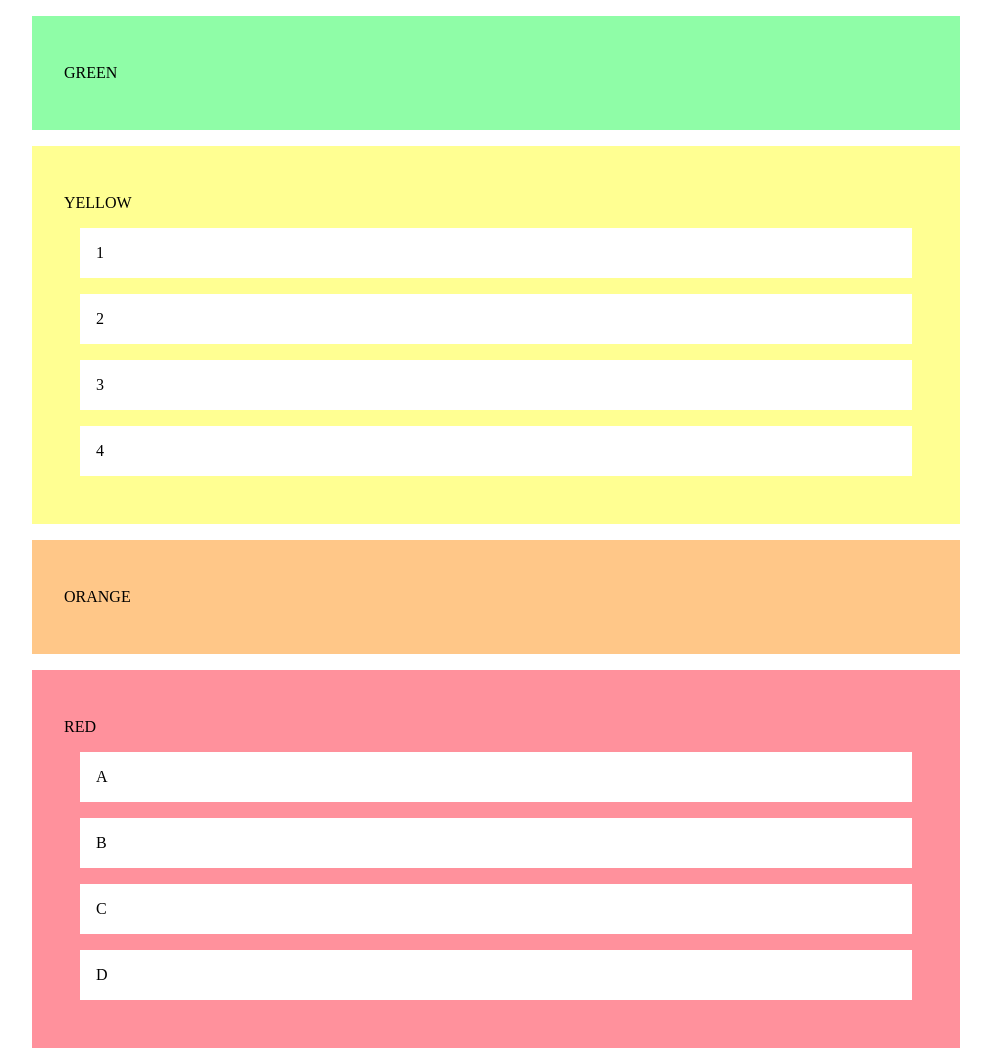
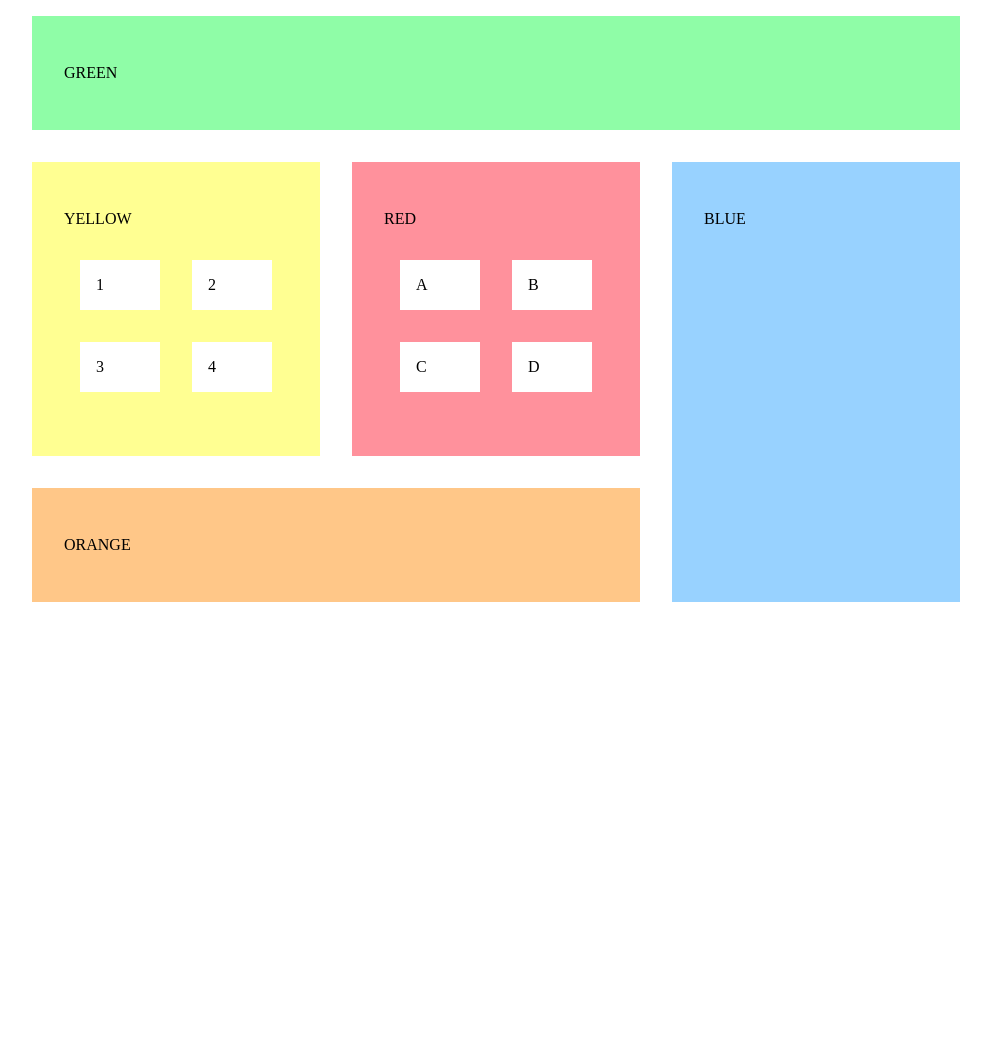
Before and after one commit to MHasanBerk/Develhope-CSS-Exercises, a plain HTML site: page 06-Grid-Properties/index.html in a window 1280 px wide. Shown: the top 1051 px of the page, without its empty margins (144-1135 px from the left). After the commit the page ends 800 px from the top, so only its background shows below. Drawn offline with Linux system fonts and the light colour scheme.

Commit message:
exercise 6 grid properties done

```diff
--- a/06-Grid-Properties/index.html
+++ b/06-Grid-Properties/index.html
@@ -1,16 +1,16 @@
 <!DOCTYPE html>
 <html lang="en">
-
   <head>
-  <meta charset="UTF-8">
-  <meta http-equiv="X-UA-Compatible" content="IE=edge">
-  <meta name="viewport" content="width=device-width, initial-scale=1.0">
+    <meta charset="UTF-8" />
+    <meta http-equiv="X-UA-Compatible" content="IE=edge" />
+    <meta name="viewport" content="width=device-width, initial-scale=1.0" />
     <title>Blocks</title>
-  <link rel="stylesheet" href="start.css">
-  <link rel="stylesheet" href="style.css">
+    <link rel="stylesheet" href="start.css" />
+    <link rel="stylesheet" href="style.css" />
   </head>
 
   <body>
+    <div class="container">
       <section id="green">
         <p>GREEN</p>
       </section>
@@ -38,6 +38,6 @@
       <section id="blue">
         <p>BLUE</p>
       </section>
+    </div>
   </body>
-
 </html>
--- a/06-Grid-Properties/start.css
+++ b/06-Grid-Properties/start.css
@@ -0,0 +1,30 @@
+.container {
+  display: grid;
+  grid-template-columns: repeat(3, 1fr);
+}
+
+#green {
+  grid-column: 1 / span 3;
+}
+
+#blue {
+  grid-area: 2 / 3 / 4;
+}
+
+#yellow ul {
+  display: grid;
+  grid-template-columns: repeat(2, 1fr);
+}
+
+#red {
+  grid-area: 2/2;
+}
+
+#red ul {
+  display: grid;
+  grid-template-columns: repeat(2, 1fr);
+}
+
+#orange {
+  grid-column: 1 / span 2;
+}
```
Lines whose indentation alone changed are shown as unchanged.
